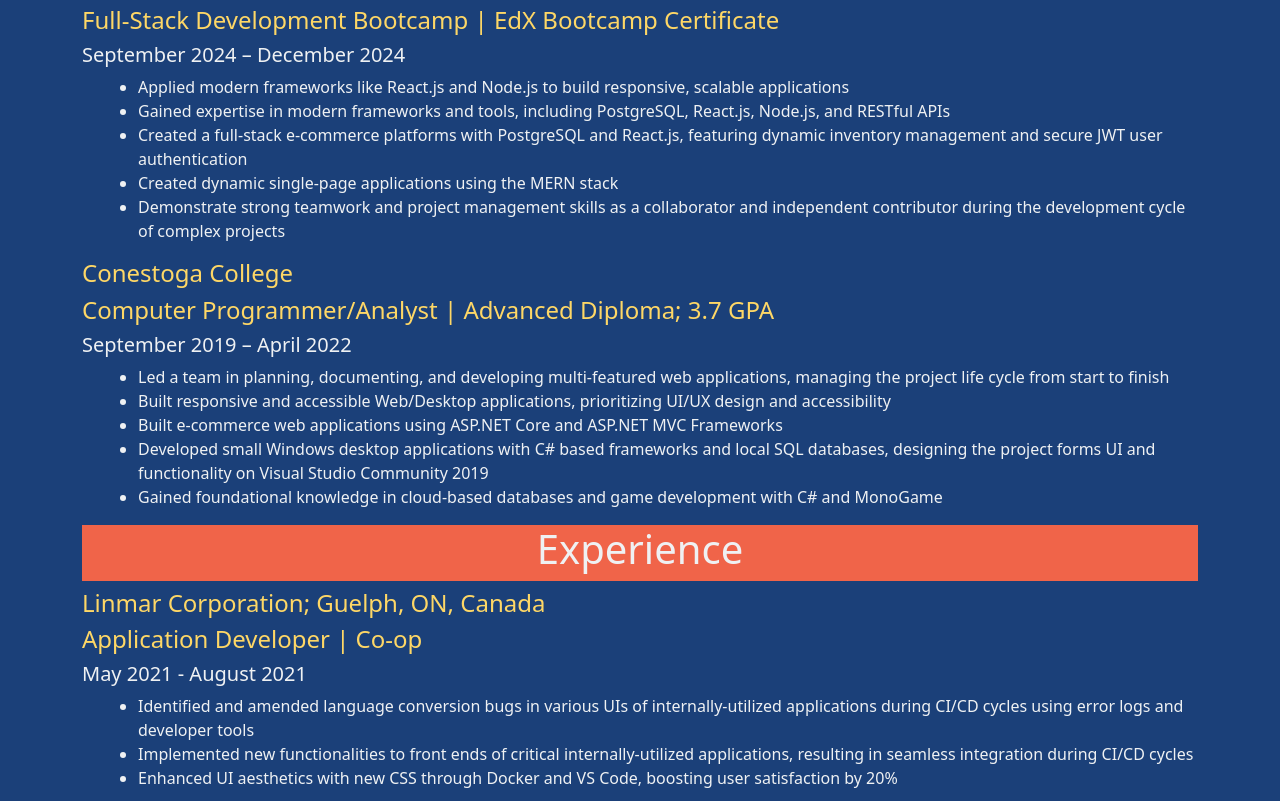
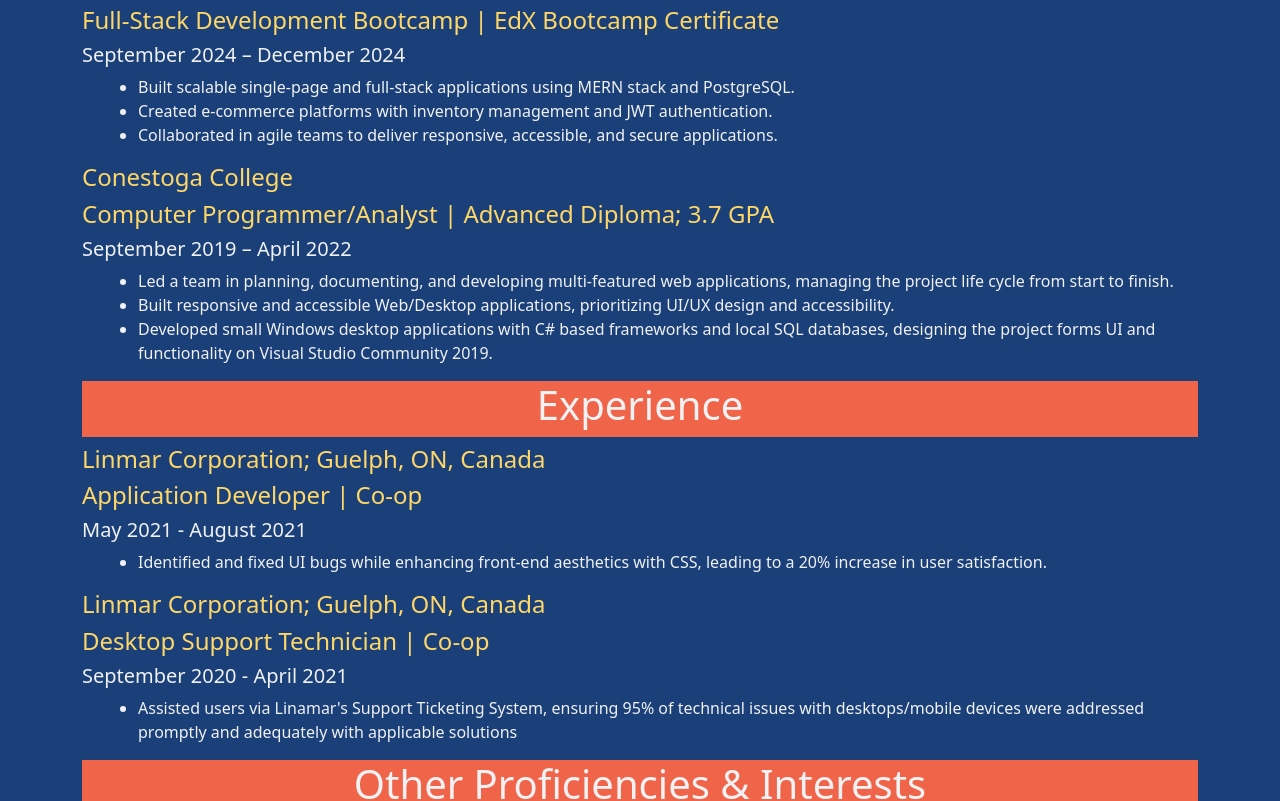
Before and after one commit to keithrsialana/Portfolio-Website, a React (Vite) app: page /resume in a window 1280 px wide. Shown: the part 785-1586 px from the top of the page. Built offline with nearby package versions, Linux system fonts and the light colour scheme.

Commit message:
updated resume to match pdf file

```diff
--- a/src/pages/resume.jsx
+++ b/src/pages/resume.jsx
@@ -41,11 +41,9 @@
 				<h5>September 2024 – December 2024</h5>
 				<p>
 					<ul>
-						<li>Applied modern frameworks like React.js and Node.js to build responsive, scalable applications</li>
-						<li>Gained expertise in modern frameworks and tools, including PostgreSQL, React.js, Node.js, and RESTful APIs</li>
-						<li>Created a full-stack e-commerce platforms with PostgreSQL and React.js, featuring dynamic inventory management and secure JWT user authentication</li>
-						<li>Created dynamic single-page applications using the MERN stack</li>
-						<li>Demonstrate strong teamwork and project management skills as a collaborator and independent contributor during the development cycle of complex projects</li>
+						<li>Built scalable single-page and full-stack applications using MERN stack and PostgreSQL.</li>
+						<li>Created e-commerce platforms with inventory management and JWT authentication.</li>
+						<li>Collaborated in agile teams to deliver responsive, accessible, and secure applications.</li>
 					</ul>
 				</p>
 				<h4 className="label text-mustard">Conestoga College</h4>
@@ -55,11 +53,9 @@
 				<h5>September 2019 – April 2022</h5>
 				<p className="ml-md-4">
 					<ul>
-						<li>Led a team in planning, documenting, and developing multi-featured web applications, managing the project life cycle from start to finish</li>
-						<li>Built responsive and accessible Web/Desktop applications, prioritizing UI/UX design and accessibility</li>
-						<li>Built e-commerce web applications using ASP.NET Core and ASP.NET MVC Frameworks</li>
-						<li>Developed small Windows desktop applications with C# based frameworks and local SQL databases, designing the project forms UI and functionality on Visual Studio Community 2019</li>
-						<li>Gained foundational knowledge in cloud-based databases and game development with C# and MonoGame</li>
+						<li>Led a team in planning, documenting, and developing multi-featured web applications, managing the project life cycle from start to finish.</li>
+						<li>Built responsive and accessible Web/Desktop applications, prioritizing UI/UX design and accessibility.</li>
+						<li>Developed small Windows desktop applications with C# based frameworks and local SQL databases, designing the project forms UI and functionality on Visual Studio Community 2019.</li>
 					</ul>
 				</p>
 				<h2 className="text-center bg-tomato display-6 pb-2">Experience</h2>
@@ -68,9 +64,7 @@
 				<h5>May 2021 - August 2021</h5>
 				<p>
 					<ul>
-						<li>Identified and amended language conversion bugs in various UIs of internally-utilized applications during CI/CD cycles using error logs and developer tools</li>
-						<li>Implemented new functionalities to front ends of critical internally-utilized applications, resulting in seamless integration during CI/CD cycles</li>
-						<li>Enhanced UI aesthetics with new CSS through Docker and VS Code, boosting user satisfaction by 20%</li>
+						<li>Identified and fixed UI bugs while enhancing front-end aesthetics with CSS, leading to a 20% increase in user satisfaction.</li>
 					</ul>
 
 				</p>
```
